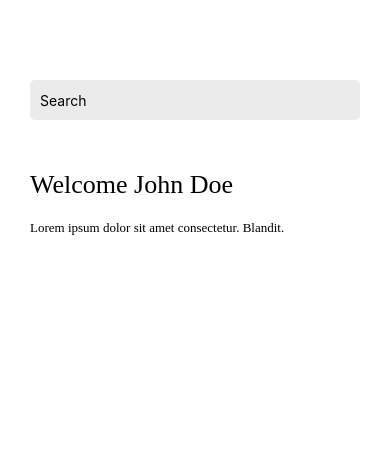
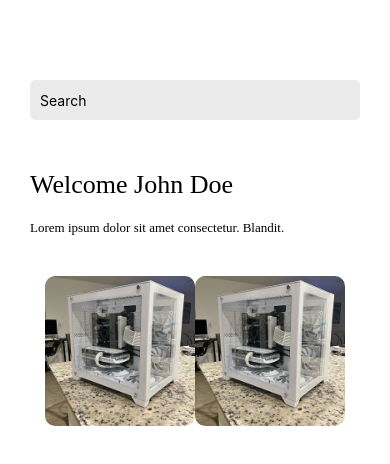
Before and after one commit to maehekbhatt/f23_fintech_transactions, a React Native app in the folder Transaction/: screen /Home in a window 390 px wide. Shown: the top 464 px of the page. Built offline with nearby package versions, Linux system fonts and the light colour scheme.

Commit message:
home screen changes

```diff
--- a/Transaction/App.js
+++ b/Transaction/App.js
@@ -3,7 +3,7 @@ import { StyleSheet, Text, View, TouchableOpacity, Image} from 'react-native';
 import { NavigationContainer } from '@react-navigation/native';
 import { createStackNavigator } from '@react-navigation/stack';
 import LinearGradient from 'react-native-linear-gradient';
-import {db, auth} from "./Firebase"
+// import {db, auth} from "./Firebase"
 
 
 import LoginScreen from './Login';
--- a/Transaction/Home.js
+++ b/Transaction/Home.js
@@ -1,10 +1,9 @@
 import React from 'react';
-import { View, Text, StyleSheet, ScrollView, TextInput } from 'react-native';
+import { View, Text, StyleSheet, ScrollView, TextInput, Image } from 'react-native';
 
 const HomeScreen = () => {
   return (
     <ScrollView style={styles.container}>
-
       <View style={styles.searchContainer}>
         <TextInput
           style={styles.searchInput}
@@ -18,6 +17,16 @@ const HomeScreen = () => {
 
       <View style={styles.mainContent}>
         {/* Add your app's main content here */}
+        <View style={styles.imageContainer}>
+          <Image
+            source={require('./assets/pic1.jpeg')}
+            style={styles.image}
+          />
+          <Image
+            source={require('./assets/pic1.jpeg')}
+            style={styles.image}
+          />
+        </View>
       </View>
     </ScrollView>
   );
@@ -28,7 +37,7 @@ const styles = StyleSheet.create({
     flex: 1,
     backgroundColor: '#ffffff',
   },
-    searchContainer: {
+  searchContainer: {
     paddingHorizontal: 30,
     paddingTop: 80,
   },
@@ -54,6 +63,18 @@ const styles = StyleSheet.create({
   mainContent: {
     flex: 1,
     padding: 20,
+    alignItems: 'center', // Center items horizontally
+  },
+  imageContainer: {
+    flexDirection: 'row',
+    justifyContent: 'space-between',
+    marginTop: 20,
+  },
+  image: {
+    width: 150,
+    height: 150,
+    borderRadius: 10,
+    marginBottom: 10,
   },
 });
 
--- a/Transaction/Login.js
+++ b/Transaction/Login.js
@@ -6,7 +6,7 @@ export default function LoginScreen({ navigation }) {
   const [email, setEmail] = useState('');
   const [password, setPassword] = useState('');
 
-  signInWithEmailAndPassword(auth, email, password).then(userCredential)
+  //signInWithEmailAndPassword(auth, email, password).then(userCredential)
 
   const handleButtonPress = () => {
     if (email.trim() === '' || password.trim() === '') {
```
Also changed, not shown: Transaction/assets/pic1.jpeg (added).
